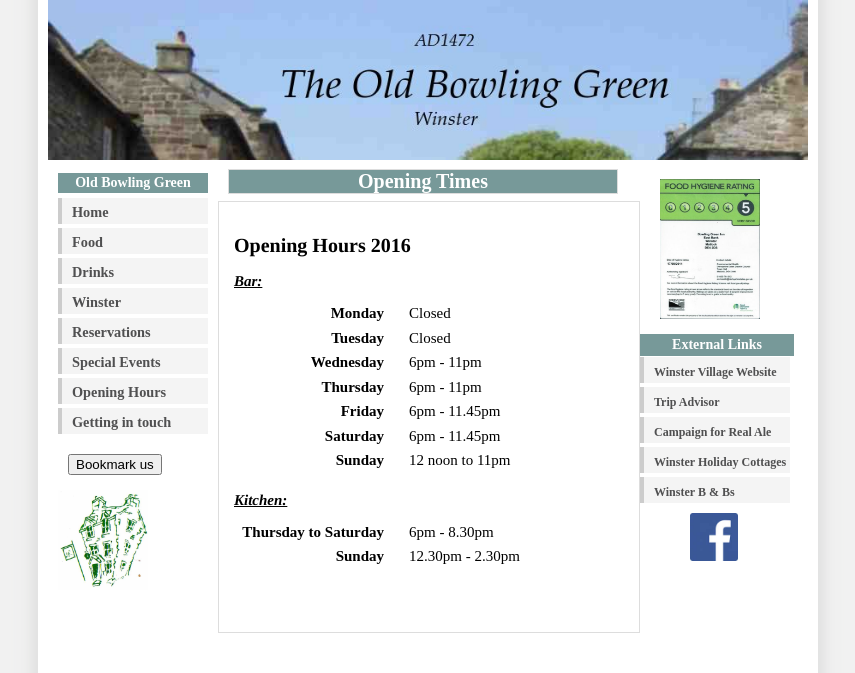
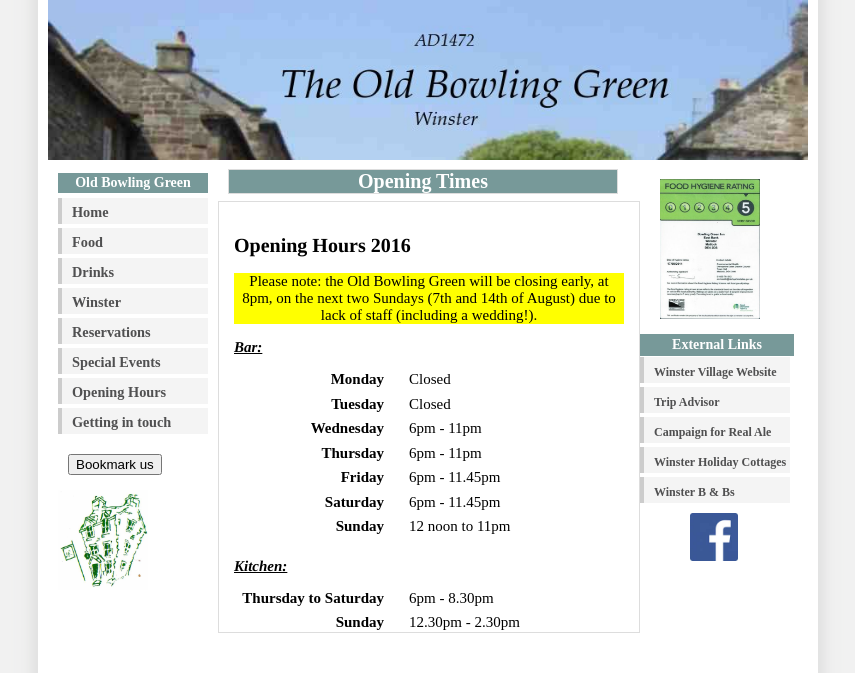
Before and after one commit to subnova/legacy-obg, a PHP site: page /openinghours.php in a window 1280 px wide. Shown: the top 673 px of the page, without its empty margins (212-1067 px from the left). Run offline with PHP 8.4, Linux system fonts and the light colour scheme; data that the repository does not hold is empty; some libraries are stand-ins or nearby versions.

Commit message:
added note about closing times to the opening hours page

```diff
--- a/openinghours.php
+++ b/openinghours.php
@@ -28,6 +28,14 @@
 
    <h2 class="opening-hours-heading">Opening Hours 2016</h2>
 
+   <div id="notice">
+   Please note: the Old Bowling Green will be closing early, at 8pm, on the
+   next two Sundays (7th and 14th of August) due to lack of staff (including
+   a wedding!).
+   </div>
+
+   <p></p>
+
    <span class="opening-hours-heading">Bar:</span>
    <dl class="opening-hours">
     <dt>Monday</dt><dd>Closed</dd>
```
